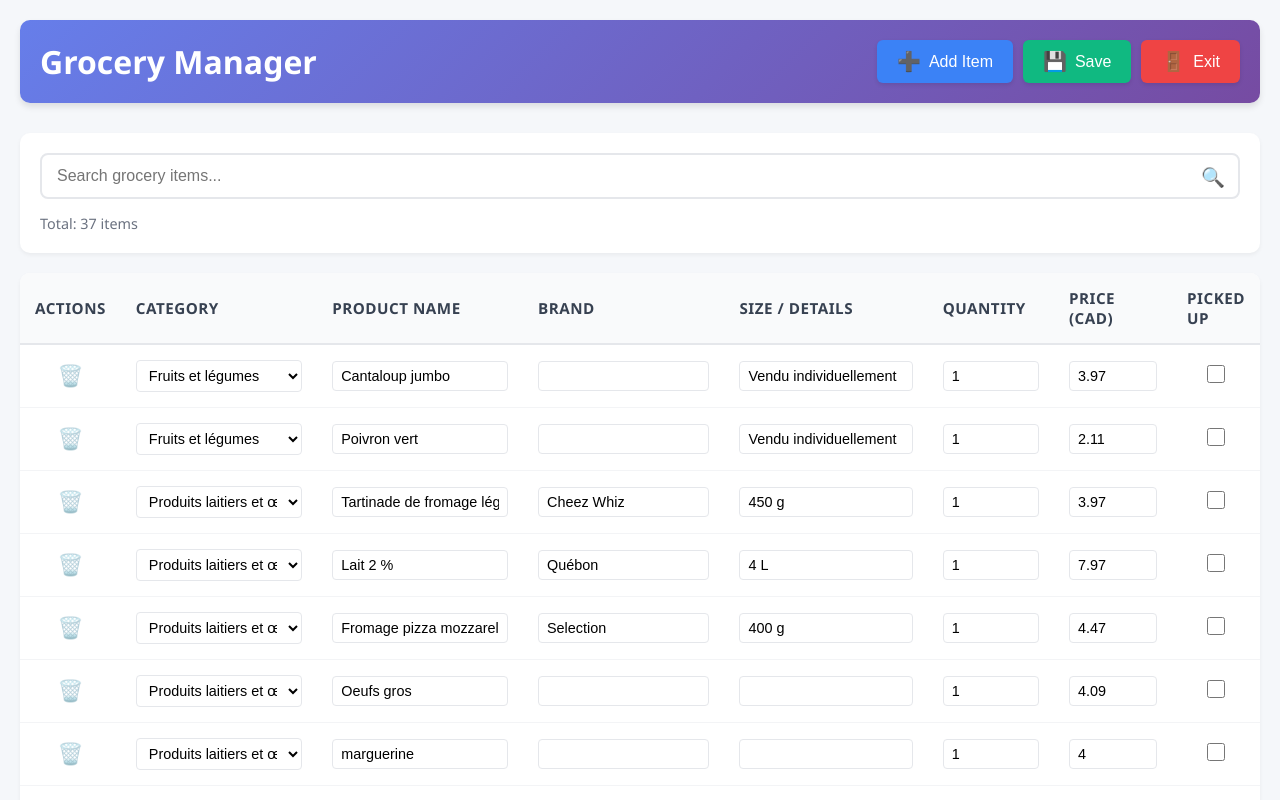
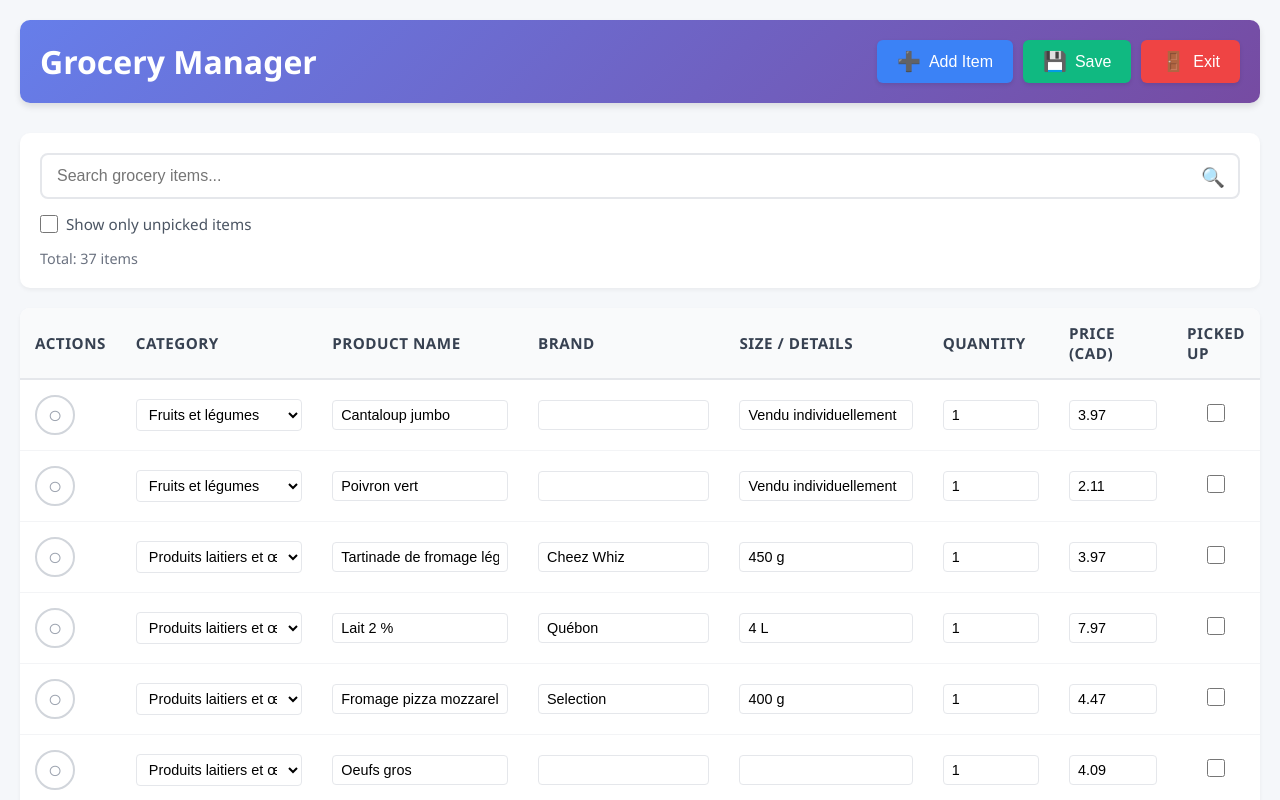
Before and after one commit to danieloseguin67/groceryapp, an Angular app: page / in a window 1280 px wide. Shown: the top 800 px of the page. Built offline with nearby package versions, Linux system fonts and the light colour scheme.

Commit message:
add final touch

```diff
--- a/src/app/app.component.css
+++ b/src/app/app.component.css
@@ -126,6 +126,31 @@
   color: #9ca3af;
 }
 
+.filter-controls {
+  margin-bottom: 15px;
+}
+
+.filter-checkbox {
+  display: flex;
+  align-items: center;
+  gap: 8px;
+  cursor: pointer;
+  font-size: 0.95rem;
+  color: #4b5563;
+  font-weight: 500;
+}
+
+.filter-checkbox input[type="checkbox"] {
+  width: 18px;
+  height: 18px;
+  cursor: pointer;
+  accent-color: #667eea;
+}
+
+.filter-checkbox:hover {
+  color: #667eea;
+}
+
 .info {
   display: flex;
   justify-content: space-between;
@@ -193,6 +218,16 @@
   background-color: #ede9fe;
 }
 
+.data-table tbody tr.picked-up-row {
+  background-color: #d1fae5;
+  opacity: 0.8;
+}
+
+.data-table tbody tr.picked-up-row:hover {
+  background-color: #a7f3d0;
+  opacity: 0.9;
+}
+
 .checkbox-col {
   width: 80px;
   text-align: center;
@@ -235,20 +270,37 @@ select.input-field {
   background-color: white;
 }
 
-/* Delete button */
-.btn-delete {
+/* Toggle picked button */
+.btn-toggle {
   background: none;
-  border: none;
+  border: 2px solid #d1d5db;
   cursor: pointer;
-  font-size: 1.3rem;
-  padding: 4px 8px;
-  transition: transform 0.2s ease;
-  opacity: 0.6;
+  font-size: 1.5rem;
+  padding: 6px 12px;
+  border-radius: 50%;
+  width: 40px;
+  height: 40px;
+  display: flex;
+  align-items: center;
+  justify-content: center;
+  transition: all 0.3s ease;
+  color: #9ca3af;
 }
 
-.btn-delete:hover {
-  transform: scale(1.2);
-  opacity: 1;
+.btn-toggle:hover {
+  transform: scale(1.1);
+  border-color: #667eea;
+}
+
+.btn-toggle.picked {
+  background-color: #10b981;
+  border-color: #10b981;
+  color: white;
+}
+
+.btn-toggle.picked:hover {
+  background-color: #059669;
+  border-color: #059669;
 }
 
 /* No Data Message */
--- a/src/app/app.component.html
+++ b/src/app/app.component.html
@@ -25,6 +25,16 @@
       />
       <span class="search-icon">🔍</span>
     </div>
+    <div class="filter-controls">
+      <label class="filter-checkbox">
+        <input
+          type="checkbox"
+          [(ngModel)]="showOnlyUnpicked"
+          (change)="onSearch()"
+        />
+        <span>Show only unpicked items</span>
+      </label>
+    </div>
     <div class="info">
       <span class="total-count">
         Total: {{ filteredData.length }} items
@@ -47,10 +57,14 @@
         </tr>
       </thead>
       <tbody>
-        <tr *ngFor="let item of displayedData; let i = index">
+        <tr *ngFor="let item of displayedData; let i = index" [class.picked-up-row]="item['Picked Up']">
           <td class="actions-col">
-            <button class="btn-delete" (click)="deleteRow(item)" title="Delete">
-              🗑️
+            <button
+              class="btn-toggle"
+              [class.picked]="item['Picked Up']"
+              (click)="togglePickedUp(item)"
+              [title]="item['Picked Up'] ? 'Mark as Not Picked' : 'Mark as Picked'">
+              {{ item['Picked Up'] ? '✓' : '○' }}
             </button>
           </td>
           <td>
--- a/src/app/app.component.ts
+++ b/src/app/app.component.ts
@@ -23,6 +23,7 @@ export class AppComponent implements OnInit {
   filteredData: GroceryItem[] = [];
   displayedData: GroceryItem[] = [];
   searchTerm: string = '';
+  showOnlyUnpicked: boolean = false;
 
   // Expose Math to template
   Math = Math;
@@ -78,11 +79,12 @@ export class AppComponent implements OnInit {
   }
 
   onSearch(): void {
-    if (!this.searchTerm.trim()) {
-      this.filteredData = [...this.groceryData];
-    } else {
+    let results = [...this.groceryData];
+
+    // Apply text search
+    if (this.searchTerm.trim()) {
       const searchLower = this.searchTerm.toLowerCase();
-      this.filteredData = this.groceryData.filter(item => {
+      results = results.filter(item => {
         return (
           item.Category?.toLowerCase().includes(searchLower) ||
           item['Product Name']?.toLowerCase().includes(searchLower) ||
@@ -93,6 +95,13 @@ export class AppComponent implements OnInit {
         );
       });
     }
+
+    // Apply unpicked filter
+    if (this.showOnlyUnpicked) {
+      results = results.filter(item => !item['Picked Up']);
+    }
+
+    this.filteredData = results;
     this.currentPage = 1;
     this.updatePagination();
   }
@@ -144,15 +153,8 @@ export class AppComponent implements OnInit {
     this.updatePagination();
   }
 
-  deleteRow(item: GroceryItem): void {
-    if (confirm('Are you sure you want to delete this item?')) {
-      const index = this.groceryData.indexOf(item);
-      if (index > -1) {
-        this.groceryData.splice(index, 1);
-        this.filteredData = [...this.groceryData];
-        this.updatePagination();
-      }
-    }
+  togglePickedUp(item: GroceryItem): void {
+    item['Picked Up'] = !item['Picked Up'];
   }
 
   saveToExcel(): void {
```
